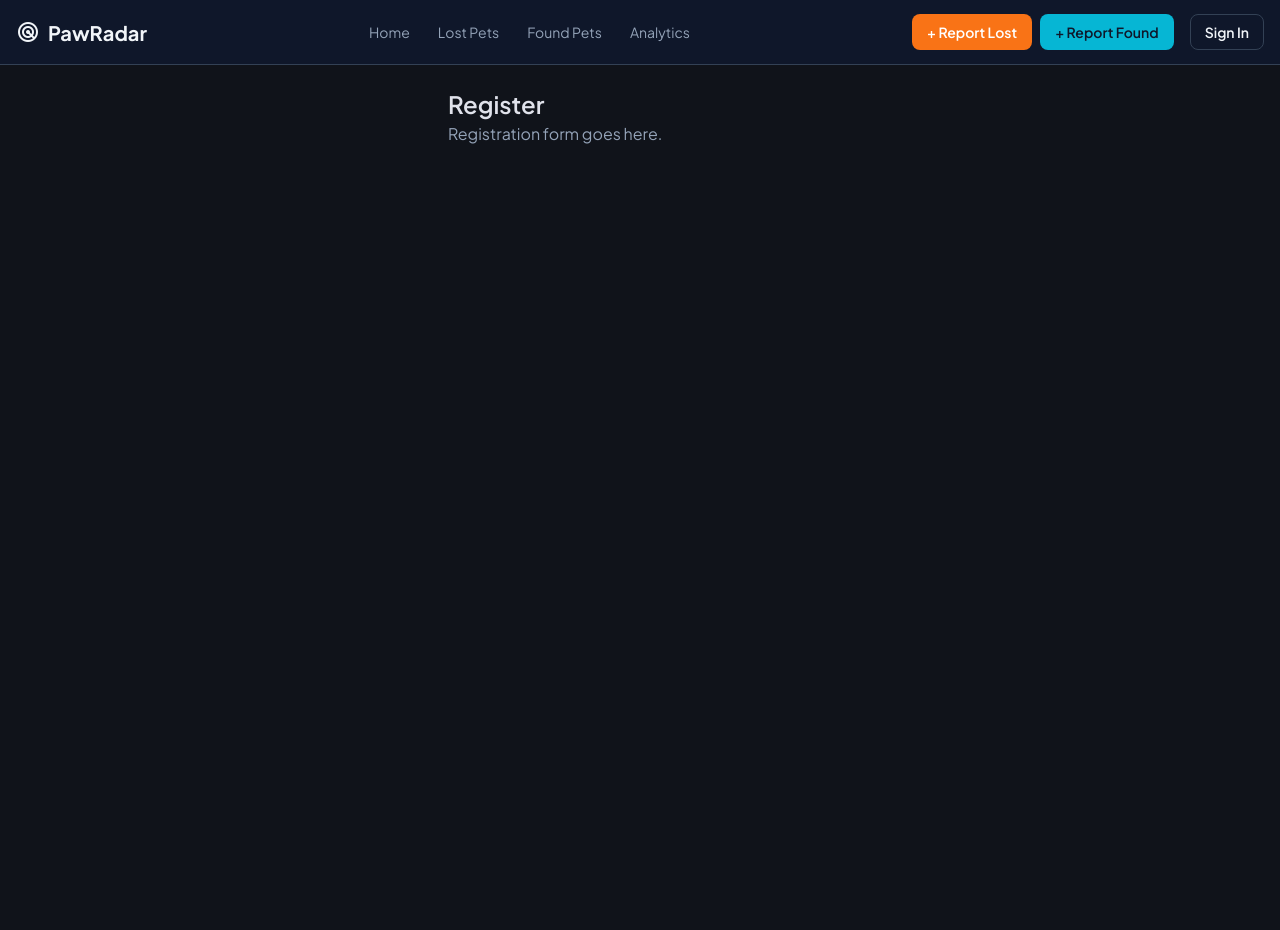
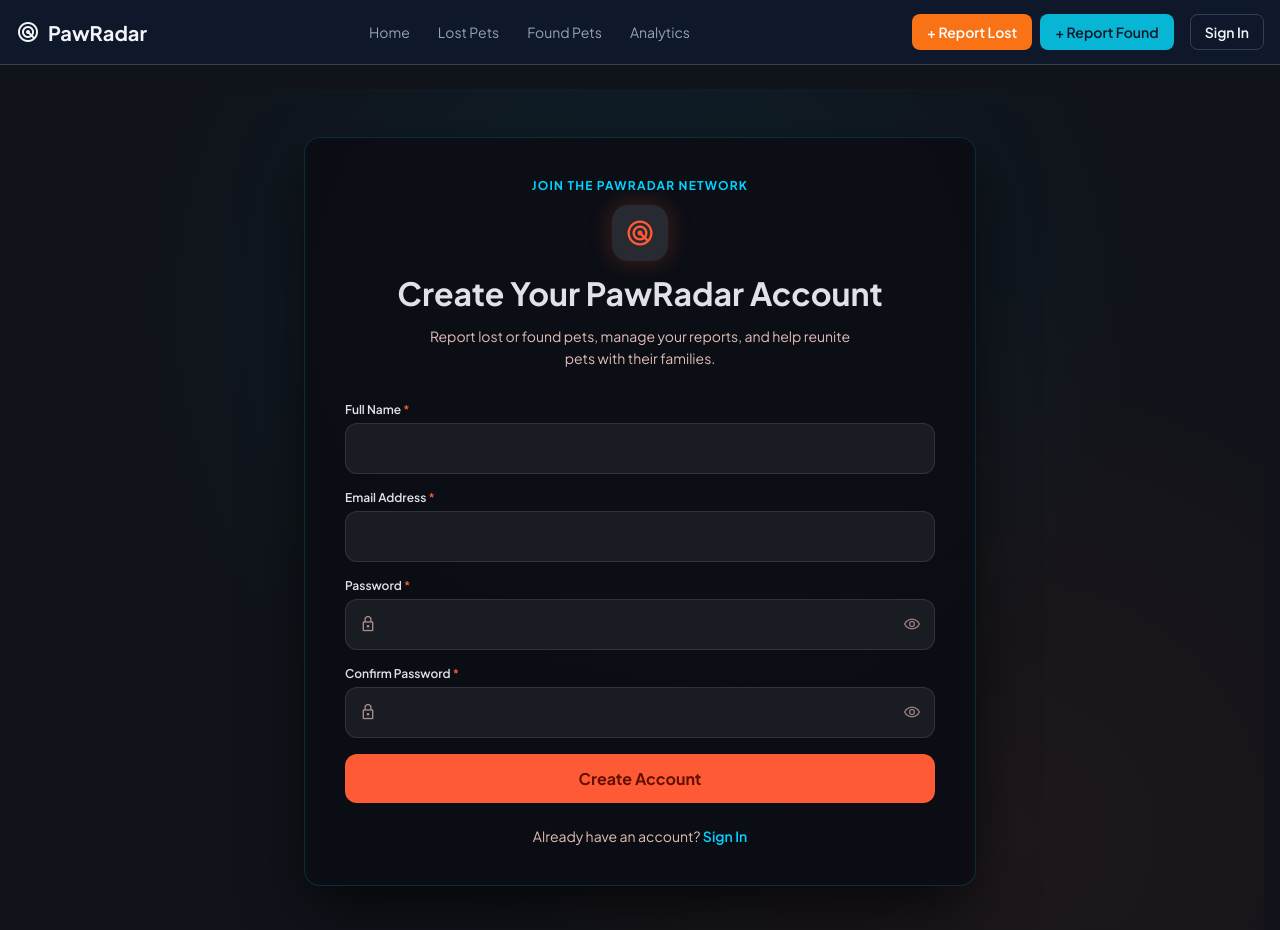
Before and after one commit to Code-the-Dream-School/fall-practicum-js-team4, a React (Vite) app in the folder frontend/: page /register in a window 1280 px wide. Shown: the top 930 px of the page. Before the commit the page ends 800 px from the top, so only its background shows below. Built offline with nearby package versions, Linux system fonts and the light colour scheme; no server answers.

Commit message:
feat(frontend): polish signup UI and update tests

```diff
--- a/frontend/src/features/user/components/SignupForm.tsx
+++ b/frontend/src/features/user/components/SignupForm.tsx
@@ -1,9 +1,10 @@
 import { useEffect, useState } from 'react';
 import { Navigate, useNavigate } from 'react-router';
 
-import { useForm } from 'react-hook-form';
+import { useForm, useWatch } from 'react-hook-form';
 import type { RegisterInput } from '../../../services/authApi';
 
+import { Icon } from '../../../components/Icon';
 import { useAuth } from '../../../context/useAuth';
 import { register as registerUser } from '../../../services/authApi';
 
@@ -24,8 +25,33 @@ export function SignupForm() {
     handleSubmit,
     getValues,
     setError,
+    control,
     formState: { errors, isSubmitting },
   } = useForm<SignupFormValues>();
+
+  const password = useWatch({
+    control,
+    name: 'password',
+    defaultValue: '',
+  });
+
+  let passwordStrength = '';
+
+  if (password) {
+    if (password.length < 8) {
+      passwordStrength = 'Weak';
+    } else if (
+      password.length >= 12 &&
+      /[a-z]/.test(password) &&
+      /[A-Z]/.test(password) &&
+      /[0-9]/.test(password) &&
+      /[^a-zA-Z0-9]/.test(password)
+    ) {
+      passwordStrength = 'Strong';
+    } else {
+      passwordStrength = 'Medium';
+    }
+  }
 
   const { status, setSession } = useAuth();
 
@@ -33,6 +59,9 @@ export function SignupForm() {
 
   const navigate = useNavigate();
   const [registrationComplete, setRegistrationComplete] = useState(false);
+
+  const [showPassword, setShowPassword] = useState(false);
+  const [showConfirmPassword, setShowConfirmPassword] = useState(false);
 
   useEffect(() => {
     if (!registrationComplete) return;
@@ -94,7 +123,7 @@ export function SignupForm() {
     }
   };
 
-  //check authentication status before rendering the registration form
+  // Check authentication status before rendering the registration form
   if (status === 'loading') {
     return <p role="status">Verifying your sign-in status...</p>;
   }
@@ -104,8 +133,7 @@ export function SignupForm() {
   }
 
   return (
-    <form onSubmit={handleSubmit(onSubmit)} noValidate>
-      <h2>Create an Account</h2>
+    <form onSubmit={handleSubmit(onSubmit, () => setFeedback(null))} noValidate>
       <div>
         <label htmlFor="signup-name">Full Name</label>
         <input
@@ -158,9 +186,11 @@ export function SignupForm() {
       </div>
       <div>
         <label htmlFor="signup-password">Password</label>
+        <div className="register-page__input">
+          <Icon name="lock" className="register-page__input-icon" />
           <input
             id="signup-password"
-          type="password"
+            type={showPassword ? 'text' : 'password'}
             autoComplete="new-password"
             aria-invalid={errors.password ? 'true' : 'false'}
             aria-describedby={
@@ -178,6 +208,26 @@ export function SignupForm() {
               },
             })}
           />
+          <button
+            type="button"
+            className="register-page__toggle"
+            onClick={() => setShowPassword((shown) => !shown)}
+            aria-label={showPassword ? 'Hide password' : 'Show password'}
+            aria-pressed={showPassword}
+          >
+            <Icon name={showPassword ? 'visibility_off' : 'visibility'} />
+          </button>
+        </div>
+        {password && (
+          <div className="register-page__strength">
+            <div className="register-page__strength-track" aria-hidden="true">
+              <div
+                className={`register-page__strength-fill register-page__strength-fill--${passwordStrength.toLowerCase()}`}
+              />
+            </div>
+            <p aria-live="polite">Password strength: {passwordStrength}</p>
+          </div>
+        )}
         {errors.password && (
           <p id="signup-password-error" role="alert">
             {errors.password.message}
@@ -186,13 +236,17 @@ export function SignupForm() {
       </div>
       <div>
         <label htmlFor="signup-confirm-password">Confirm Password</label>
+        <div className="register-page__input">
+          <Icon name="lock" className="register-page__input-icon" />
           <input
             id="signup-confirm-password"
-          type="password"
+            type={showConfirmPassword ? 'text' : 'password'}
             autoComplete="new-password"
             aria-invalid={errors.confirmPassword ? 'true' : 'false'}
             aria-describedby={
-            errors.confirmPassword ? 'signup-confirm-password-error' : undefined
+              errors.confirmPassword
+                ? 'signup-confirm-password-error'
+                : undefined
             }
             {...register('confirmPassword', {
               required: 'Please confirm your password',
@@ -200,12 +254,29 @@ export function SignupForm() {
                 value === getValues('password') || 'Passwords do not match',
             })}
           />
+          <button
+            type="button"
+            className="register-page__toggle"
+            onClick={() => setShowConfirmPassword((shown) => !shown)}
+            aria-label={
+              showConfirmPassword
+                ? 'Hide confirm password'
+                : 'Show confirm password'
+            }
+            aria-pressed={showConfirmPassword}
+          >
+            <Icon
+              name={showConfirmPassword ? 'visibility_off' : 'visibility'}
+            />
+          </button>
+        </div>
         {errors.confirmPassword && (
           <p id="signup-confirm-password-error" role="alert">
             {errors.confirmPassword.message}
           </p>
         )}
       </div>
+
       {feedback && (
         <p role={feedback.type === 'error' ? 'alert' : 'status'}>
           {feedback.message}
--- /dev/null
+++ b/frontend/src/pages/RegisterPage.css
@@ -0,0 +1,269 @@
+.register-page {
+  position: relative;
+  display: grid;
+  place-items: center;
+  min-height: calc(100vh - 64px);
+  padding: 3rem 1rem 5rem;
+  background:
+    radial-gradient(circle at 50% 25%, rgb(0 210 255 / 0.08), transparent 55%),
+    radial-gradient(circle at 80% 85%, rgb(255 90 54 / 0.06), transparent 45%);
+}
+
+.register-page__card {
+  position: relative;
+  width: 100%;
+  max-width: 42rem;
+  padding: 2.5rem;
+  border: 1px solid rgb(0 210 255 / 0.16);
+  border-radius: 1rem;
+  background: rgb(11 14 20 / 0.92);
+  box-shadow: 0 24px 64px -8px rgb(0 0 0 / 0.75);
+}
+
+.register-page__header {
+  display: flex;
+  flex-direction: column;
+  align-items: center;
+  gap: 0.75rem;
+  margin-bottom: 2rem;
+  text-align: center;
+}
+
+.register-page__eyebrow {
+  color: var(--color-secondary);
+  font-size: 0.75rem;
+  font-weight: 700;
+  letter-spacing: 0.1em;
+  text-transform: uppercase;
+}
+
+.register-page__emblem {
+  display: grid;
+  place-items: center;
+  width: 3.5rem;
+  height: 3.5rem;
+  border-radius: 1rem;
+  background: var(--color-surface-high);
+  color: var(--color-primary);
+  box-shadow: 0 0 24px rgb(255 90 54 / 0.25);
+}
+
+.register-page__emblem .material-symbols-outlined {
+  font-size: 1.875rem;
+}
+
+.register-page__header h1 {
+  margin: 0;
+  font-size: 2rem;
+  line-height: 1.25;
+}
+
+.register-page__header p {
+  max-width: 28rem;
+  margin: 0;
+  color: var(--color-on-surface-variant);
+  font-size: 0.875rem;
+  line-height: 1.6;
+}
+
+.register-page__signin {
+  margin: 1.5rem 0 0;
+  color: var(--color-on-surface-variant);
+  font-size: 0.875rem;
+  text-align: center;
+}
+
+.register-page__signin a {
+  color: var(--color-secondary);
+  font-weight: 600;
+  text-decoration: none;
+}
+
+.register-page__signin a:hover {
+  text-decoration: underline;
+}
+
+@media (max-width: 480px) {
+  .register-page__card {
+    padding: 1.5rem;
+  }
+
+  .register-page__header h1 {
+    font-size: 1.5rem;
+  }
+}
+
+.register-page__card form {
+  display: flex;
+  flex-direction: column;
+  gap: 1rem;
+}
+
+.register-page__card form > div {
+  display: flex;
+  flex-direction: column;
+  gap: 0.375rem;
+}
+
+.register-page__card form label {
+  color: var(--color-on-surface);
+  font-size: 0.75rem;
+  font-weight: 600;
+}
+
+.register-page__card form input {
+  width: 100%;
+  padding: 0.875rem 1rem;
+  border: 1px solid rgb(255 255 255 / 0.1);
+  border-radius: 0.75rem;
+  background: var(--color-surface-low);
+  color: var(--color-on-surface);
+  font: inherit;
+}
+
+.register-page__card form input:focus {
+  outline: none;
+  border-color: var(--color-secondary);
+  box-shadow: 0 0 0 3px rgb(0 210 255 / 0.15);
+}
+
+.register-page__card form input[aria-invalid='true'] {
+  border-color: var(--color-error);
+}
+
+.register-page__card form button[type='submit'] {
+  width: 100%;
+  padding: 0.875rem 1rem;
+  border: none;
+  border-radius: 0.75rem;
+  background: var(--color-primary);
+  color: var(--color-on-primary);
+  font: inherit;
+  font-weight: 700;
+  cursor: pointer;
+  transition:
+    box-shadow 0.2s ease,
+    opacity 0.2s ease;
+}
+
+.register-page__card form button[type='submit']:hover:not(:disabled) {
+  box-shadow: 0 0 24px rgb(255 90 54 / 0.3);
+}
+
+.register-page__card form button[type='submit']:focus-visible {
+  outline: 2px solid var(--color-secondary);
+  outline-offset: 3px;
+}
+
+.register-page__card form button[type='submit']:disabled {
+  opacity: 0.6;
+  cursor: not-allowed;
+}
+
+.register-page form label::after {
+  content: ' *';
+  color: var(--color-primary);
+}
+
+.register-page__input {
+  position: relative;
+  display: flex;
+  align-items: center;
+}
+
+.register-page__input-icon {
+  position: absolute;
+  left: 0.875rem;
+  color: rgb(227 190 182 / 0.7);
+  font-size: 1.125rem;
+  pointer-events: none;
+}
+
+.register-page__card form .register-page__input input {
+  padding: 0.875rem 2.75rem;
+}
+
+.register-page__toggle {
+  position: absolute;
+  right: 0.625rem;
+  display: grid;
+  place-items: center;
+  padding: 0.25rem;
+  border: none;
+  border-radius: 0.375rem;
+  background: transparent;
+  color: rgb(227 190 182 / 0.6);
+  cursor: pointer;
+}
+
+.register-page__toggle:hover,
+.register-page__toggle:focus-visible {
+  color: var(--color-secondary);
+}
+
+.register-page__toggle .material-symbols-outlined {
+  font-size: 1.125rem;
+}
+
+.register-page__strength {
+  display: flex;
+  flex-direction: column;
+  gap: 0.375rem;
+  margin-top: 0.75rem;
+}
+
+.register-page__strength-track {
+  width: 100%;
+  height: 0.375rem;
+  border-radius: 999px;
+  background: var(--color-surface-high);
+  overflow: visible;
+}
+
+.register-page__strength-fill {
+  height: 100%;
+  border-radius: 999px;
+  transition: width 0.2s ease;
+}
+
+.register-page__strength-fill--weak {
+  width: 33%;
+  background: var(--color-error);
+  box-shadow:
+    0 0 8px 2px rgb(255 80 90 / 0.8),
+    0 0 20px 4px rgb(255 80 90 / 0.35);
+}
+
+.register-page__strength-fill--medium {
+  width: 66%;
+  background: var(--color-primary);
+  box-shadow:
+    0 0 8px 2px rgb(255 90 54 / 0.8),
+    0 0 20px 4px rgb(255 90 54 / 0.35);
+}
+
+.register-page__strength-fill--strong {
+  width: 100%;
+  background: #4ade80;
+  box-shadow:
+    0 0 8px 2px rgb(74 222 128 / 0.8),
+    0 0 20px 4px rgb(74 222 128 / 0.35);
+}
+
+.register-page__strength p {
+  margin: 0;
+  color: var(--color-on-surface-variant);
+  font-size: 0.75rem;
+}
+
+.register-page__card form p[role='alert'] {
+  margin: 0;
+  color: var(--color-error);
+  font-size: 0.8125rem;
+}
+
+.register-page__card form p[role='status'] {
+  margin: 0;
+  color: #4ade80;
+  font-size: 0.8125rem;
+}
--- a/frontend/src/pages/RegisterPage.tsx
+++ b/frontend/src/pages/RegisterPage.tsx
@@ -1,10 +1,37 @@
-import { textStyles } from '../styles/theme';
+import { Link } from 'react-router';
+
+import { Icon } from '../components/Icon';
+import { SignupForm } from '../features/user/components/SignupForm';
+
+import './RegisterPage.css';
 
 export function RegisterPage() {
   return (
-    <div style={{ maxWidth: 384, margin: '0 auto' }}>
-      <h1 style={textStyles.pageTitle}>Register</h1>
-      <p style={textStyles.pageSubtitle}>Registration form goes here.</p>
-    </div>
+    <main className="register-page">
+      <section className="register-page__card">
+        <header className="register-page__header">
+          <span className="register-page__eyebrow">
+            Join the PawRadar Network
+          </span>
+
+          <div className="register-page__emblem" aria-hidden="true">
+            <Icon name="radar" />
+          </div>
+
+          <h1>Create Your PawRadar Account</h1>
+
+          <p>
+            Report lost or found pets, manage your reports, and help reunite
+            pets with their families.
+          </p>
+        </header>
+
+        <SignupForm />
+
+        <p className="register-page__signin">
+          Already have an account? <Link to="/login">Sign In</Link>
+        </p>
+      </section>
+    </main>
   );
 }
```
Also changed, not shown: 2 other files (tests, documents, lock files or other folders). Lines whose indentation alone changed are shown as unchanged.
